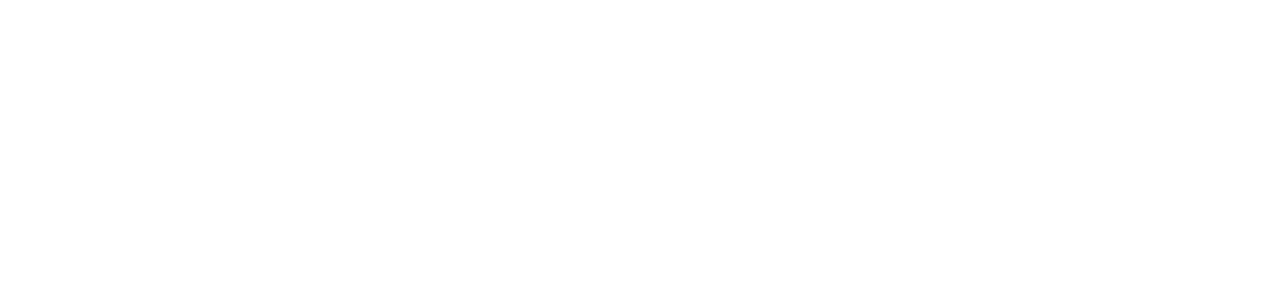
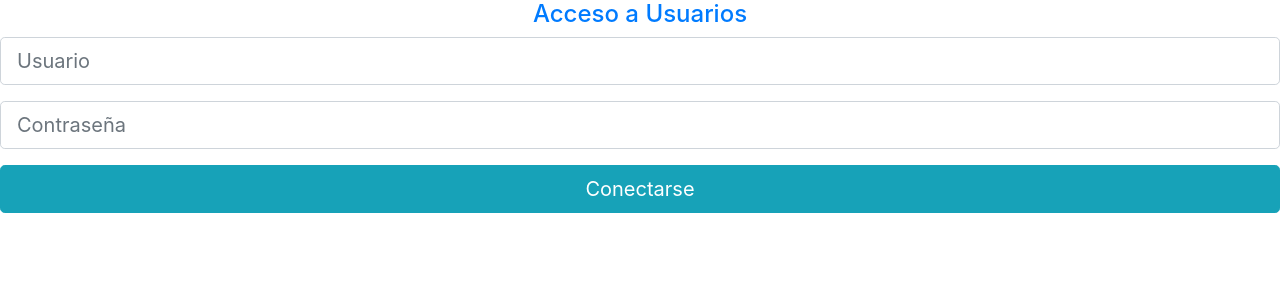
Before and after one commit to egarciaunicah/frontend-vehiculos, an Angular app: page /login in a window 1280 px wide. Before the commit this address led to /. Shown: the top 300 px of the page. Built offline with nearby package versions, Linux system fonts and the light colour scheme.

Commit message:
Componente Login

```diff
--- a/package.json
+++ b/package.json
@@ -23,6 +23,7 @@
     "jquery": "^3.6.0",
     "popper.js": "^1.16.1",
     "rxjs": "~6.6.0",
+    "sweetalert2": "^10.15.6",
     "tslib": "^2.0.0",
     "zone.js": "~0.11.3"
   },
--- a/src/app/app.module.ts
+++ b/src/app/app.module.ts
@@ -6,12 +6,13 @@
 import { AppService } from './app.service';
 import { GetVehiculosComponent } from './views/get_vehiculos/get_vehiculos.component';
 import {FormsModule} from '@angular/forms';
+import { LoginComponent } from './views/login/login.component';
 
 @NgModule({
   declarations: [
     AppComponent,
     GetVehiculosComponent,
-
+    LoginComponent
   ],
   imports: [
     BrowserModule,
--- a/src/app/app.service.ts
+++ b/src/app/app.service.ts
@@ -30,4 +30,15 @@
         responseType:'json'});
     }
 
+    login(payload):Observable<any>{
+        return this.httpClient.post(this.endpoint + "/login", payload, {responseType: 'json'});
+      }
+
+    set_session(token){
+        localStorage.setItem("vehiculo", JSON.stringify(token));
+      }
+
+
+
+
 }
--- a/src/app/views/get_vehiculos/get_vehiculos.component.html
+++ b/src/app/views/get_vehiculos/get_vehiculos.component.html
@@ -78,6 +78,7 @@
     <input type="text"
            class="form-control"
            placeholder="Ej. PAH1201"
+           pattern = "^[a-zA-Z]{3}[0-9]{4}"
            [(ngModel)]="Vehiculo.placa"
            maxlength="7"
            minlength="7"
@@ -87,6 +88,7 @@
     <label>Color:</label>
     <input type="text"
     class="form-control"
+    pattern="^[a-zA-Z]+"
     maxlength="45"
     required="true"
     [(ngModel)]="Vehiculo.color"
@@ -95,6 +97,7 @@
     <label>Marca:</label>
     <input type="text"
            class="form-control"
+           pattern="^[a-zA-Z]+"
            maxlength="45"
            required="true"
            [(ngModel)]="Vehiculo.marca"
--- /dev/null
+++ b/src/app/views/login/login.component.html
@@ -0,0 +1,30 @@
+<div align="center" class="login-content">
+    <h4 class="container text-primary"> Acceso a Usuarios </h4>
+    <form #login_form="ngForm" class="margin-bottom-0" novalidate="novalidate" autocomplete="off">
+        <div class="form-group m-b-20">
+            <input type="text"
+                   class="form-control form-control-lg inverse-mode login-input"
+                   placeholder="Usuario"
+                   name="username"
+                   #username="ngModel"
+                   [(ngModel)]="login_data.username"
+                   required="true" />
+            <p *ngIf="username.errors && username.errors.required && submitted" class="login-error-text"><i
+                    class="fa fa-exclamation-circle login-error-icon"></i>El usuario es requerido</p>
+        </div>
+        <div class="form-group m-b-20">
+            <input type="password" class="form-control form-control-lg inverse-mode login-input"
+                placeholder="Contraseña" name="password" #password="ngModel" [(ngModel)]="login_data.password"
+                required="true" />
+            <p *ngIf="password.errors && password.errors.required && submitted" class="login-error-text"><i
+                    class="fa fa-exclamation-circle login-error-icon"></i>La contraseña es requerida</p>
+        </div>
+        <div class="login-buttons">
+            <button (click)="login()" [disabled]="loading" type="submit" class="btn btn-info btn-block btn-lg">
+                <span *ngIf="!loading"><i class="fa fa-sign-in-alt"></i> Conectarse</span>
+                <span *ngIf="loading"><i class="fa fa-spin fa-spinner">Conectando...</i></span>
+            </button>
+        </div>
+        <br>
+    </form>
+</div>
--- /dev/null
+++ b/src/app/views/login/login.component.ts
@@ -0,0 +1,80 @@
+import { Component, OnDestroy, ViewChild } from '@angular/core';
+import { Router } from '@angular/router';
+import { NgForm, FormControlDirective } from '@angular/forms';
+import swal from 'sweetalert2'
+import { AppService } from '../../app.service';
+
+@Component({
+  selector: 'login',
+  templateUrl: './login.component.html'
+})
+
+export class LoginComponent implements OnDestroy {
+
+  @ViewChild('login_form') login_form: FormControlDirective;
+  public submitted = false;
+  public loading = false;
+  public login_data = {
+    username: "",
+    password: ""
+  }
+
+  constructor(public service: AppService, private router: Router) {
+  }
+
+  ngOnDestroy() {
+  }
+
+  login() {
+    if (this.login_form.valid) {
+      this.submitted = false;
+      this.loading = true;
+      var response;
+      var load = {
+        username: this.login_data.username,
+        password: this.login_data.password
+      };
+      this.service.login(load).subscribe(
+        data => response = data,
+        err => {
+          if (err.status == 400) {
+            swal.fire({
+              title: 'Error de Autenticación,Las credenciales proporcionadas son incorrectas',
+              icon: 'error'
+            });
+          } else {
+            swal.fire({
+              title: 'Error interno del servidor',
+              icon: 'error'
+            });
+          }
+          this.loading = false;
+        },
+        () => {
+          try {
+            if (response) {
+              //this.service.set_usuarioLogueado(this.login_data.username);
+              this.service.set_session(response);
+              this.router.navigateByUrl('/listado_vehiculos');
+            } else {
+              swal.fire({
+                title: 'Error interno del servidor',
+                icon: 'error'
+              });
+              this.loading = false;
+            }
+            this.loading = false;
+          } catch (error) {
+            swal.fire({
+              title: 'Error interno del servidor',
+              icon: 'error'
+            });
+            this.loading = false;
+          }
+        }
+      );
+    } else {
+      this.submitted = true;
+    }
+  }
+}
```
Also changed, not shown: src/app/app.router.ts (+8 -0 lines), 1 other file (tests, documents, lock files or other folders).
